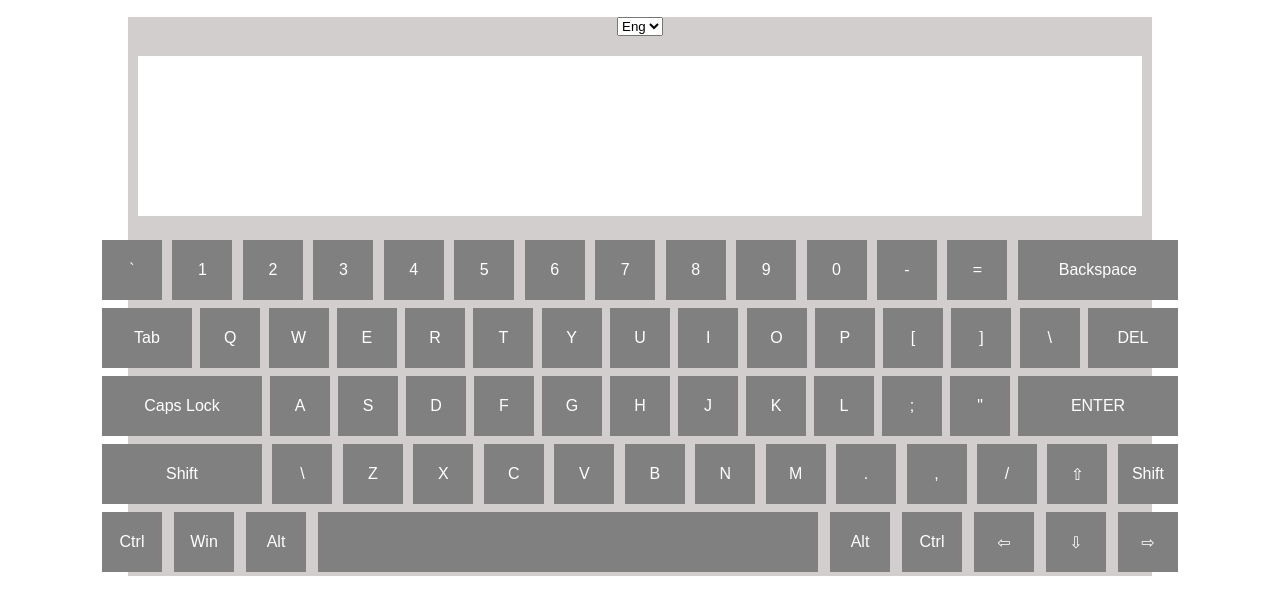
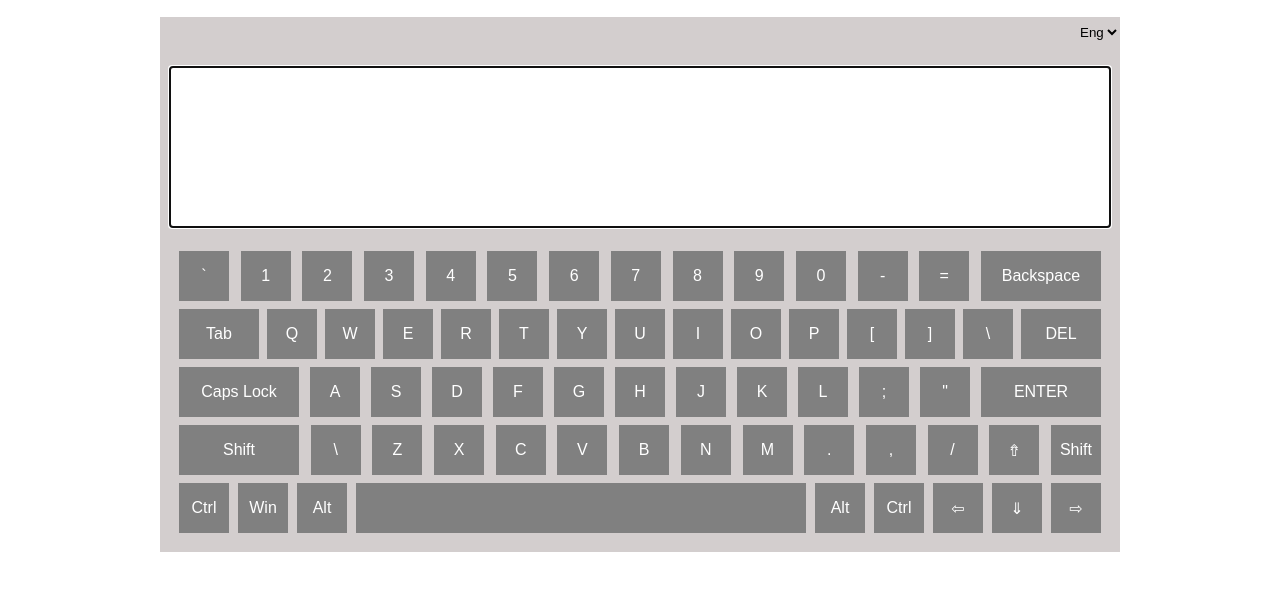
Before and after one commit to hellena16/virtual-keyboard, a plain HTML site: page index.html in a window 1280 px wide. Shown: the part 40-654 px from the top of the page. Drawn offline with Linux system fonts and the light colour scheme.

Commit message:
feat: add functional and fix style

```diff
--- a/main.js
+++ b/main.js
@@ -3,16 +3,16 @@ const btnKeyboard = {
         "rows": ["`", "1", "2", "3", "4", "5", "6", "7", "8", "9", "0","-", "=", "Backspace",
         "Tab", "Q", "W", "E", "R", "T", "Y", "U", "I", "O", "P", "[", "]", "\\", "DEL",
         "Caps Lock", "A", "S", "D", "F", "G", "H", "J", "K", "L", 	";", "\"", "ENTER",
-        "Shift", "\\", "Z", "X", "C", "V", "B", "N", "M", ".", ",","/", " ⇧ ", "Shift",
-        "Ctrl", "Win", "Alt", " ", "Alt", "Ctrl", "⇦", "⇩", 	" ⇨"]
+        "Shift", "\\", "Z", "X", "C", "V", "B", "N", "M", ".", ",","/", "\u21EE", "Shift",
+        "Ctrl", "Win", "Alt", " ", "Alt", "Ctrl", "\u21E6", "\u21D3", 	" \u21E8"]
       },
 
       "ru" : {
         "rows": ["`", "1", "2", "3", "4", "5", "6", "7", "8", "9", "0","-", "=", "Backspace",
         "Tab", "Й", "Ц", "У", "К", "Е", "Н", "Г", "Ш", "Щ", "З", "{", "}", "|", "DEL",
       "Caps Lock", "Ф", "Ы", "В", "А", "П", "Р", "О", "Л", "Д", 	":", "''", "ENTER",
-        "Shift", "\u005C", "Я", "Ч", "С", "М", "И", "Т", "M", ".", "\\", "/", "⇧ ", "Shift",
-        "Ctrl", "Win", "Alt", " ", "Alt", "Ctrl", "⇦", "⇩", "⇨"]
+        "Shift", "\u005C", "Я", "Ч", "С", "М", "И", "Т", "M", ".", "\\", "/", "\u21EE", "Shift",
+        "Ctrl", "Win", "Alt"," ", " ", "Alt", "Ctrl", "\u21E6", "\u21D3", "\u21E8"]
       }
 }
 
@@ -28,27 +28,31 @@ keyboard.className = 'keyboard';
 body.append(keyboard);
 
 let lang = document.createElement('div');
-lang.className = 'lang__keyboard';
+lang.className = 'lang';
 keyboard.append(lang);
 
 let getlang =  document.createElement('select');
 getlang.className = 'lang';
 lang.append(getlang);
 
-let selectEn =  document.createElement('option');
-selectEn.value = 'eng';
-selectEn.textContent = 'Eng';
-getlang.append(selectEn);
+let langEn =  document.createElement('option');
+langEn.className = 'lang'
+langEn.value = 'eng';
+langEn.textContent = 'Eng';
+getlang.append(langEn);
 
-let selectRu =  document.createElement('option');
-selectRu.value = 'ru';
-selectRu.textContent = 'Rus';
-getlang.append(selectRu);
+let langRu =  document.createElement('option');
+langRu.className = 'lang'
+langRu.value = 'ru';
+langRu.textContent = 'Rus';
+getlang.append(langRu);
 
 let fieldForText = document.createElement('textarea');
 fieldForText.setAttribute("type", "text");
 fieldForText.className = 'fieldForText';
 keyboard.append(fieldForText);
+fieldForText.focus()
+
 
 let keyContainer = document.createElement('div');
 keyContainer.className = 'keyContainer';
@@ -104,21 +108,21 @@ for (let i=0; i<=64; i++) {
     }
     if(i>41 && i <= 55){
         if (i===42) {btnKey.classList.add('shift-left')}
-        if (i===54) {btnKey.classList.add ('arrow-up')}
+        if (i===54) {btnKey.classList.add('arrow-up')}
         if (i===55) {btnKey.classList.add('shift-right')}
         btnKey.textContent = btnKeyboard[getlang.value].rows[i];
         rowsKeyboard[3].append(btnKey);
     }
     if (i>55) {
-    if (i===56) {btnKey.className = 'btnKey ctrl ctrl-left'}
-    if (i===57) {btnKey.className = 'btnKey win'}
-    if (i===58) {btnKey.className = 'btnKey alt-left'}
-    if (i===59) {btnKey.className = 'btnKey space'}
-    if (i===60) {btnKey.className = 'btnKey alt-right'}
-    if (i===61) {btnKey.className = 'btnKey ctrl-right'}
-    if (i===612) {btnKey.className = 'btnKey arrow-left'}
-    if (i===63) {btnKey.className = 'btnKey arrow-down'}
-    if (i===64) {btnKey.className = 'btnKey arrow-right'}
+        if (i===56) {btnKey.classList.add('ctrl-left')}
+        if (i===57) {btnKey.classList.add('win')}
+        if (i===58) {btnKey.classList.add ('alt-left')}
+        if (i===59) {btnKey.classList.add ('space')}
+        if (i===60) {btnKey.classList.add ('alt-right')}
+        if (i===61) {btnKey.classList.add ('ctrl-right')}
+        if (i===62) {btnKey.classList.add ('arrow-left')}
+        if (i===63) {btnKey.classList.add ('arrow-down')}
+        if (i===64) {btnKey.classList.add ('arrow-right')}
     btnKey.textContent = btnKeyboard[getlang.value].rows[i];
     rowsKeyboard[4].append(btnKey)};
 }
@@ -171,9 +175,6 @@ btnAll.forEach(btnValue => {
         btnValue.classList.add('active');
     })
     btnValue.addEventListener('mouseup', function (event) {
-        // if (btnValue.getAttribute('name' === 'Ctrl')){
-        //     btnValue.classList.add('active');
-        // }
         btnValue.classList.remove('active');
         btnValue.classList.add('remove');
         getSymbol (btnValue);
@@ -189,7 +190,9 @@ function getSymbol (btnValue) {
     } else if (btnValue.getAttribute('name') === 'Backspace') {
         fieldForText.textContent = (fieldForText.textContent).substring(0, (fieldForText.textContent).length-1)
     }
-    else if (btnValue.getAttribute('name') === ''){}
+    else if (btnValue.getAttribute('name') === 'Shift'||
+    btnValue.getAttribute('name') === 'Ctrl'
+    ||btnValue.getAttribute('name') === 'Alt'){''}
     else if (btnValue.getAttribute('name') === 'Tab') {
         fieldForText.textContent += String.fromCharCode(9);
     } else if (btnValue.getAttribute('name') === 'ENTER') {
@@ -198,7 +201,7 @@ function getSymbol (btnValue) {
         fieldForText.textContent += String.fromCharCode(32);
     } else if (btnValue.getAttribute('name') === 'Win') {
         win.addEventListener('click', (event) => {
-            event.code = 91;
+            event.code = 32;
         })
     } else  if (btnValue.getAttribute('name') == 'DEL') {
        fieldForText.textContent = (fieldForText.textContent).substring(0, (fieldForText.textContent).length-1)
--- a/style.css
+++ b/style.css
@@ -20,15 +20,14 @@ body {
   flex-direction: column;
   justify-content: center;
   align-items: center;
+  padding-bottom: 15px;
 }
 .keyboard {
-  width: 80%;
+  width: 75%;
   background-color: rgb(211, 206, 206);
   display: flex;
   flex-direction: column;
   gap: 20px;
-}
-.keyContainer {
 }
 
 .row-keyboard {
@@ -37,8 +36,8 @@ body {
 }
 
 .btnKey {
-  width: 60px;
-  height: 60px;
+  width: 50px;
+  height: 50px;
   display: flex;
   justify-content: center;
   align-items: center;
@@ -52,21 +51,25 @@ body {
 .backspace,
 .caps-lock,
 .enter {
-  width: 160px;
+  width: 120px;
 }
-
+.lang {
+  align-self: flex-end;
+  height: 30px;
+  border: none;
+  background-color: rgb(211, 206, 206);
+}
 .tab,
 .del {
-  width: 90px;
+  width: 80px;
 }
 
 .shift-left {
-  width: 160px;
+  width: 120px;
 }
 
 .space {
-  max-width: 500px;
-  width: 100%;
+  width: 450px;
 }
 
 .fieldForText {
@@ -78,6 +81,7 @@ body {
   padding: 10px;
   transition: 0.2s;
   resize: none;
+  cursor: auto;
 }
 
 .active {
```
